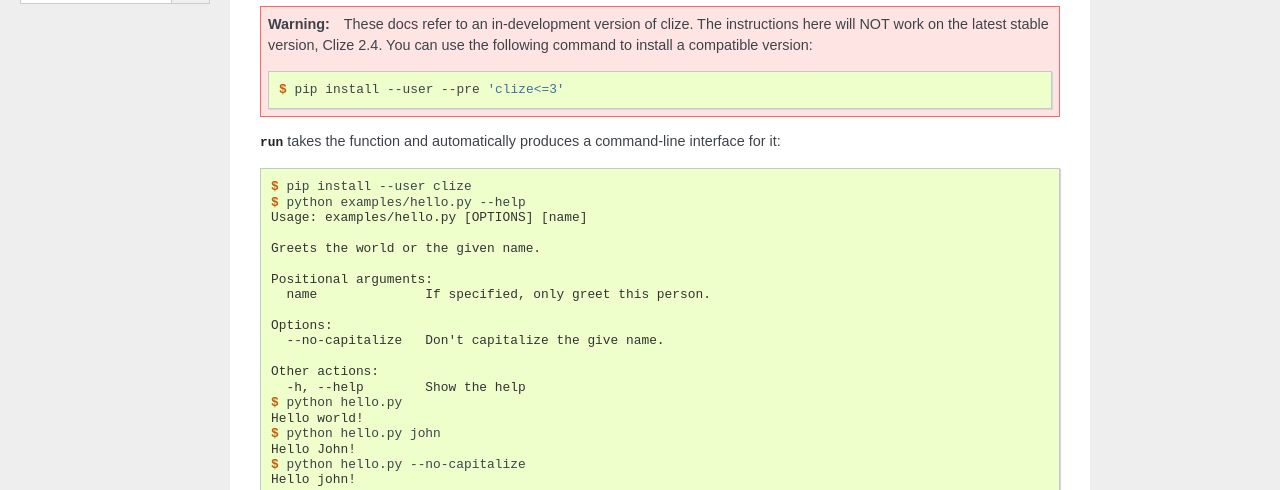
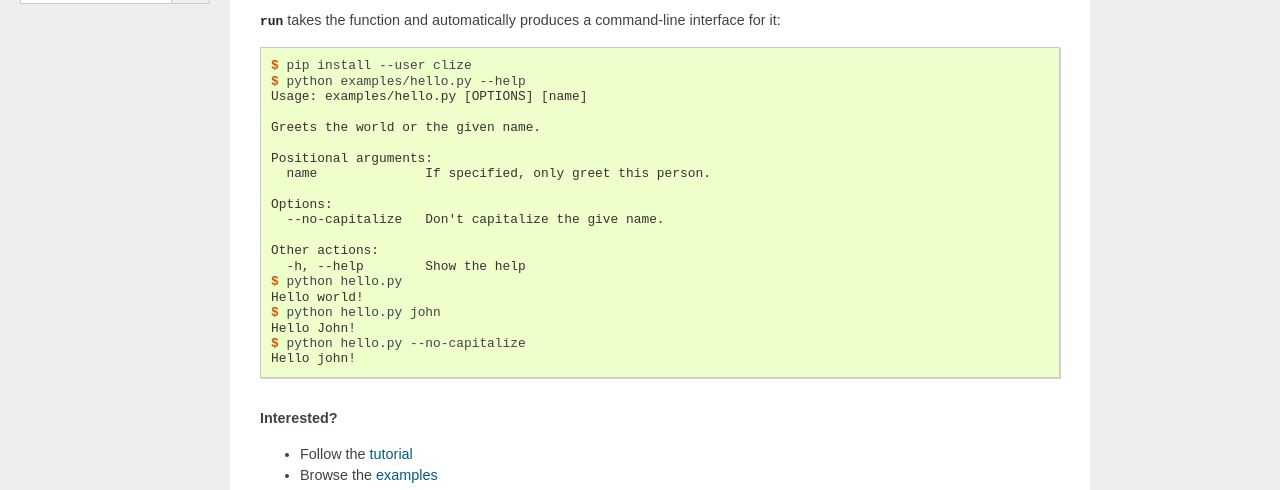
Before and after one commit to epsy/clize, a Sphinx documentation site: the page built from docs/index.rst, in a window 1280 px wide and 900 px high, cut to the strip 410-900 px from the top of the window. Built offline with Sphinx 7.4.7, drawn with Linux system fonts in a browser that asks for light colours.

Commit message:
removed version warnings in docs.

```diff
--- a/docs/index.rst
+++ b/docs/index.rst
@@ -15,14 +15,6 @@
 
 .. literalinclude:: /../examples/hello.py
    :emphasize-lines: 2,20
-
-.. warning::
-
-    These docs refer to an in-development version of clize. The instructions here will NOT work on the latest stable version, Clize 2.4. You can use the following command to install a compatible version:
-
-    .. code-block:: console
-
-        $ pip install --user --pre 'clize<=3'
 
 `~clize.run` takes the function and automatically produces a command-line
 interface for it:
```
Also changed, not shown: docs/basics.rst (+0 -8 lines).
